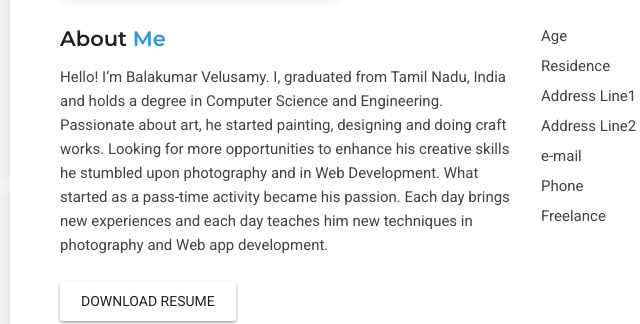
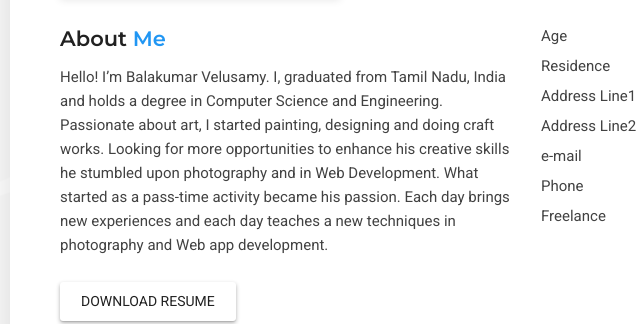
Before and after one commit to theuniquecreations/Bala-Portfolio, a plain HTML site: page index.html in a window 1280 px wide. Shown: the part 433-757 px from the top of the page, 114-754 px from the left. Drawn offline with Linux system fonts and the light colour scheme; some packages are replaced by stand-ins of ours.

Commit message:
about me fix

```diff
--- a/index.html
+++ b/index.html
@@ -163,13 +163,13 @@
                         <p>
                           Hello! I’m Balakumar Velusamy. I, graduated from Tamil
                           Nadu, India and holds a degree in Computer Science and
-                          Engineering. Passionate about art, he started
+                          Engineering. Passionate about art, I started
                           painting, designing and doing craft works. Looking for
                           more opportunities to enhance his creative skills he
                           stumbled upon photography and in Web Development. What
                           started as a pass-time activity became his passion.
                           Each day brings new experiences and each day teaches
-                          him new techniques in photography and Web app
+                          a new techniques in photography and Web app
                           development.
                         </p>
                       </div>
```
